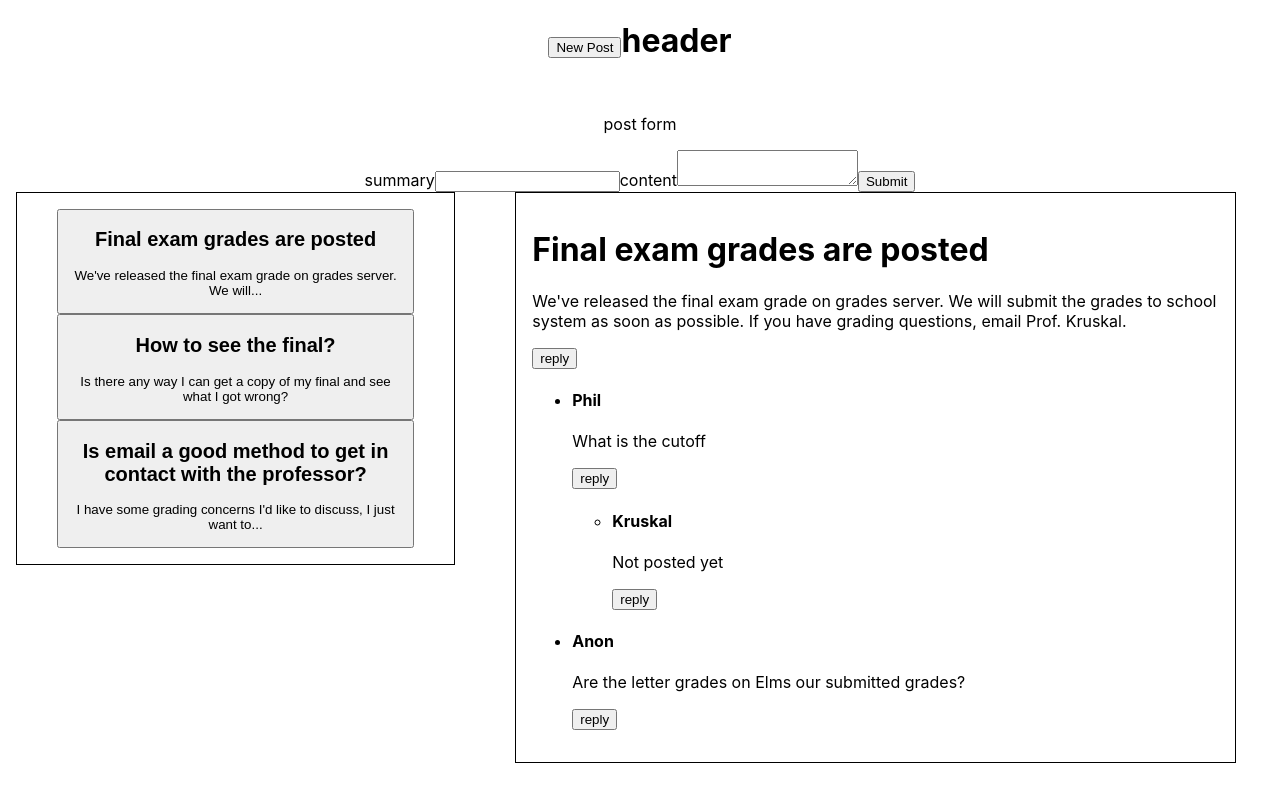
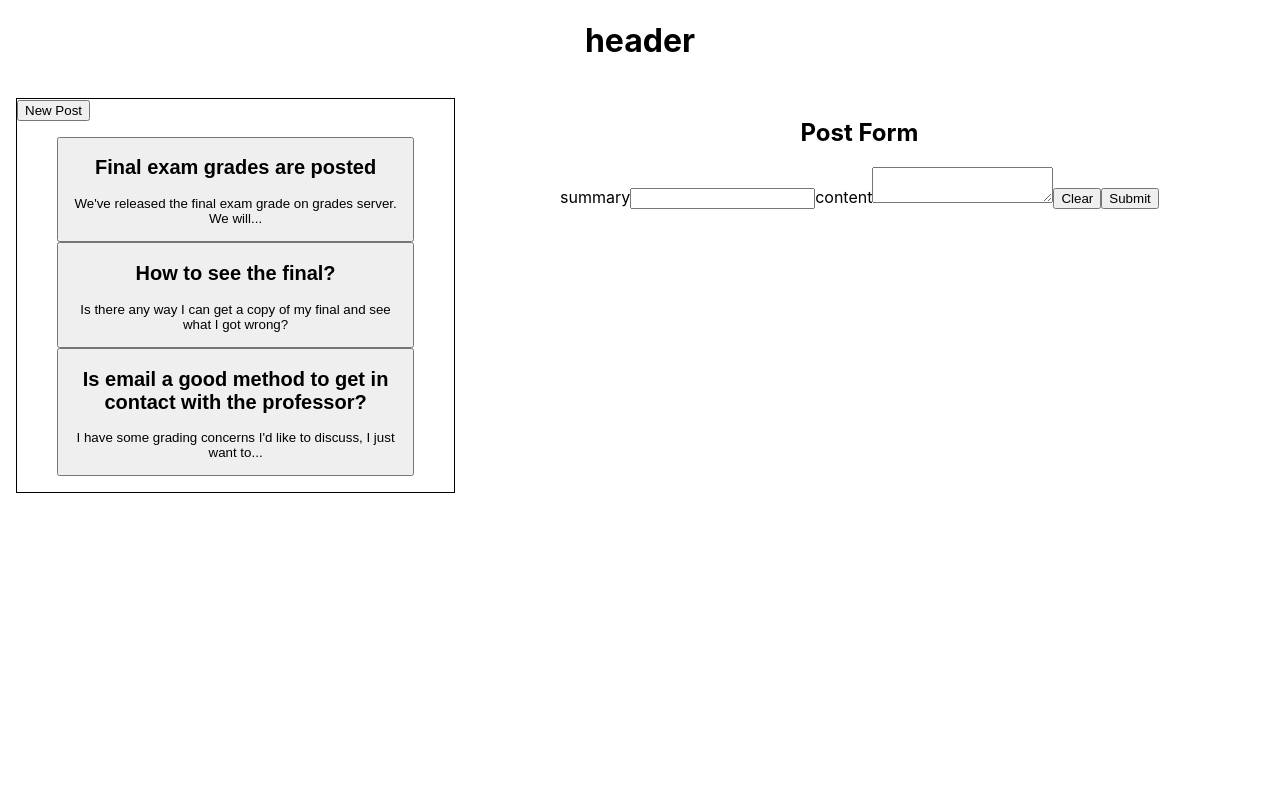
Before and after one commit to t1cgAcademy/forum, a React (Create React App) app: page / in a window 1280 px wide. Both pictures are taken after a click on the button "New Post". Built offline with nearby package versions, Linux system fonts and the light colour scheme.

Commit message:
posts and comments are now in the right spot

```diff
--- a/src/App.js
+++ b/src/App.js
@@ -1,5 +1,5 @@
 import React, { Component } from 'react';
-import {Forum, Comment, Post} from './components/forum/forum';
+import Post from './components/post/post';
 import Header from './components/header/header';
 import History from './components/history/history';
 import Thread from './components/thread/thread';
@@ -17,7 +17,6 @@ import './App.css';
 // summary: ,
 // content: ,
 // replies: ,
-
 
 const history = [
   {
@@ -132,6 +131,7 @@ class App extends Component {
       newComment: {},
       openPost: false,
       post: {},
+      parent: {},
       comment: {},
       history: history,
      };
@@ -147,34 +147,28 @@ class App extends Component {
   newComment = comment => {
     console.log('replying to ', comment)
     this.setState({
-      newComment: comment,
+      parent: comment,
       openComment: true,
       openPost: false,
     })
   }
 
-  handleChange = e => {
-    console.log(e.target.name, e.target.value)
-    var spl = e.target.name.split("-")
-    var type = spl[0]
-    var name = spl[1]
-    console.log(type, name)
-    if (type === "post") {
-      var p = Object.assign({}, this.state.post)
-      p[name] = e.target.value
-      console.log("setting state to ", p)
+  clearComment = () => {
     this.setState({
-        post: p,
+      comment: {},
+      parent: {},
+      openComment: false,
+      openPost: false,
     })
   }
-    if (type === "comment") {
+
+  handleCommentChange = e => {
     var c = Object.assign({}, this.state.comment)
-      c[name] = e.target.value
+    c[e.target.name] = e.target.value
     console.log("setting state to ", c)
     this.setState({
       comment: c,
     })
-    }
   }
 
   submitNewComment = () => {
@@ -182,12 +176,14 @@ class App extends Component {
     c.date = new Date()
     c.name = "Anon"
     c.replies = []
+    this.state.parent.replies.push(c)
     var h = this.state.history.slice()
 
     this.setState({
       history: h,
       openComment: false,
-      comment: null,
+      comment: {},
+      parent: {},
     })
   }
 
@@ -199,7 +195,24 @@ class App extends Component {
     //history.unshift(post)
   }
 
+  clearPost = () => {
+    this.setState({
+      post: {},
+      openPost: false,
+    })
+  }
+
+  handlePostChange = e => {
+    var p = Object.assign({}, this.state.post)
+    p[e.target.name] = e.target.value
+    console.log("setting state to ", p)
+    this.setState({
+      post: p,
+    })
+  }
+
   submitNewPost = () => {
+    console.log("submitting")
     var p = this.state.post
     p.date = new Date()
     p.name = "Anon"
@@ -219,32 +232,20 @@ class App extends Component {
       <div className="App">
         <Header newPost={this.newPost}/>
         <div className={'body'}>
+          <History history={this.state.history} handleClick={this.handleClick} newPost={this.newPost}/>
           {this.state.openPost &&
-            <div>
-              <p>post form</p>
-              <label>summary
-                <input name='post-summary' onChange={this.handleChange}/>
-              </label>
-
-              <label>content
-                <textarea name='post-content' onChange={this.handleChange}/>
-              </label>
-
-              <input type="submit" value="Submit" onClick={this.submitNewPost} />
-            </div>
+            <Post handleChange={this.handlePostChange} clearPost={this.clearPost} submitNewPost={this.submitNewPost} />
           }
-          {this.state.openComment &&
-            <div>
-              <p>post comment</p>
-              <label>content
-                <textarea name='comment-content' onChange={this.handleChange}/>
-              </label>
-
-              <input type="submit" value="Submit" onClick={this.submitNewComment} />
-            </div>
+          {!this.state.openPost &&
+            <Thread
+              head={this.state.history[this.state.index]}
+              newComment={this.newComment}
+              clearComment={this.clearComment}
+              parent={this.state.parent}
+              handleChange={this.handleCommentChange}
+              submitNewComment={this.submitNewComment}
+            />
           }
-          <History history={this.state.history} handleClick={this.handleClick}/>
-          <Thread history={this.state.history} index={this.state.index} newComment={this.newComment}/>
         </div>
       </div>
     );
--- /dev/null
+++ b/src/components/comment/comment.js
@@ -0,0 +1,16 @@
+import React from 'react';
+
+const Comment = props => {
+  return (
+    <div>
+      <label>content
+        <textarea name='content' onChange={props.handleChange}/>
+      </label>
+
+      <input type="button" value="Clear" onClick={props.clearComment} />
+      <input type="submit" value="Submit" onClick={props.submitNewComment} />
+    </div>
+  )
+}
+
+export default Comment;
--- a/src/components/forum/forum.js
+++ /dev/null
@@ -1,81 +0,0 @@
-class Forum {
-  constructor() {
-    this.history = []
-  }
-
-  post(post) {
-    this.history.append(post)
-  }
-
-  summary() {
-    this.history.map((post, i) => {
-      return (
-        <li className={'historyItem'} key={i}>
-          <button onClick={() => props.handleClick(i)}>
-            <h2>{post.summary}</h2>
-            <p>{preview(post.content.split(" "))}</p>
-
-          </button>
-        </li>
-      )
-    })
-  }
-
-  preview(arr, str="", count=0) {
-    if (arr.length === 0) {
-      return str
-    }
-    if (count > 50) {
-      return str + "..."
-    }
-    var w = arr.shift()
-    return preview(arr, str+" "+w, count + w.length)
-  }
-}
-
-class Comment {
-  constructor(name, content) {
-    this.date = new Date()
-    this.name = name
-    this.content = content
-    this.replies = []
-  }
-
-  reply(comment) {
-    this.replies.append(comment)
-  }
-}
-
-
-class Post {
-  constructor(name, summary, content) {
-    this.date = new Date()
-    this.name = name
-    this.summary = summary
-    this.content = content
-    this.replies = []
-  }
-
-  reply(comment) {
-    this.replies.append(comment)
-  }
-
-  thread() {
-    return (
-      <ul>
-        {
-          this.replies.map((comment, i) => {
-            return (
-              <li key={i}>
-                <h4>{comment.name}</h4>
-                <p>{comment.content}</p>
-                <button onClick={() => reply(comment)}>reply</button>
-                {thread()}
-              </li>
-            )
-          })
-        }
-      </ul>
-    )
-  }
-}
--- a/src/components/header/header.js
+++ b/src/components/header/header.js
@@ -5,7 +5,6 @@ const Header = props => {
   return (
     <div className={'header'}>
       <h1>
-        <button onClick={props.newPost}>New Post</button>
         header
       </h1>
     </div>
--- a/src/components/history/history.css
+++ b/src/components/history/history.css
@@ -1,4 +1,6 @@
-
+.newPost {
+  text-align: center;
+}
 .history {
   text-align: left;
   float: left;
--- a/src/components/history/history.js
+++ b/src/components/history/history.js
@@ -12,9 +12,27 @@ const preview = (arr, str="", count=0) => {
   return preview(arr, str+" "+w, count + w.length)
 }
 
+// const preview = (arr) => {
+//   var count = 0
+//   var str = ""
+//   while(count < 50 && arr.length > 0) {
+//     var w = arr.shift()
+//     str += " "+w
+//     count += w.length
+//   }
+//   if (arr.length === 0) {
+//     return str
+//   }
+//   return str + "..."
+// }
+
 const History = props => {
   return (
     <div className={'history'}>
+      <div>
+        {  console.log("history props", props)}
+      </div>
+      <button className={'newPost'} onClick={props.newPost}>New Post</button>
       <ul className={'historyList'}>
         {
           props.history.map((post, i) => {
@@ -23,7 +41,6 @@ const History = props => {
                 <button onClick={() => props.handleClick(i)}>
                   <h2>{post.summary}</h2>
                   <p>{preview(post.content.split(" "))}</p>
-
                 </button>
               </li>
             )
--- a/src/components/post/post.js
+++ b/src/components/post/post.js
@@ -4,16 +4,17 @@ import React from 'react';
 const Post = props => {
   return (
     <div>
-      post form
+      <h2>Post Form</h2>
       <label>summary
-        <input name='post-summary' onChange={this.handleChange}/>
+        <input name='summary' onChange={props.handleChange}/>
       </label>
 
       <label>content
-        <textarea name='post-content' onChange={this.handleChange}/>
+        <textarea name='content' onChange={props.handleChange}/>
       </label>
 
-      <input type="submit" value="Submit" onClick={this.submitNewComment} />
+      <input type="button" value="Clear" onClick={props.clearPost} />
+      <input type="submit" value="Submit" onClick={props.submitNewPost} />
     </div>
   )
 }
--- a/src/components/thread/thread.js
+++ b/src/components/thread/thread.js
@@ -1,7 +1,8 @@
 import React from 'react';
+import Comment from '../comment/comment';
 import './thread.css';
 
-const thread = (arr, newComment) => {
+const thread = (arr, props) => {
   return (
     <ul>
       {
@@ -10,8 +11,13 @@ const thread = (arr, newComment) => {
             <li key={i}>
               <h4>{comment.name}</h4>
               <p>{comment.content}</p>
-              <button onClick={() => newComment(comment)}>reply</button>
-              {thread(comment.replies, newComment)}
+              {props.parent !== comment &&
+                <button onClick={() => props.newComment(comment)}>reply</button>
+              }
+              {props.parent === comment &&
+                <Comment handleChange={props.handleChange} clearComment={props.clearComment} submitNewComment={props.submitNewComment} />
+              }
+              {thread(comment.replies, props)}
             </li>
           )
         })
@@ -23,11 +29,16 @@ const thread = (arr, newComment) => {
 const Thread = props => {
   return (
     <div className={'thread'}>
-      <h1>{props.history[props.index].summary}</h1>
-      <p>{props.history[props.index].content}</p>
-      <button onClick={() => props.newComment(props.history[props.index])}>reply</button>
+      <h1>{props.head.summary}</h1>
+      <p>{props.head.content}</p>
+      {props.parent !== props.head &&
+        <button onClick={() => props.newComment(props.head)}>reply</button>
+      }
+      {props.parent === props.head &&
+        <Comment handleChange={props.handleChange} clearComment={props.clearComment} submitNewComment={props.submitNewComment} />
+      }
       <div className={'comment'}>
-        {thread(props.history[props.index].replies, props.newComment)}
+        {thread(props.head.replies, props)}
       </div>
     </div>
   )
```
Lines whose indentation alone changed are shown as unchanged.
